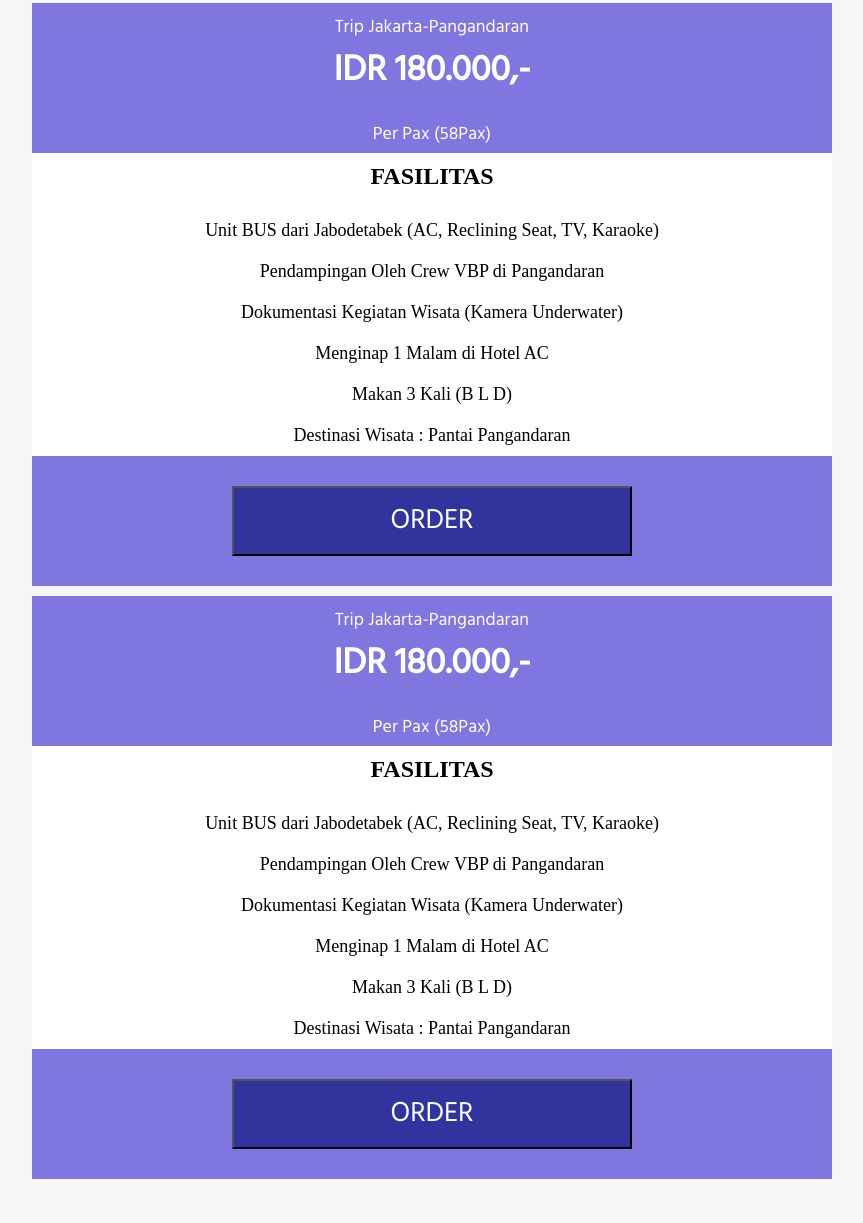
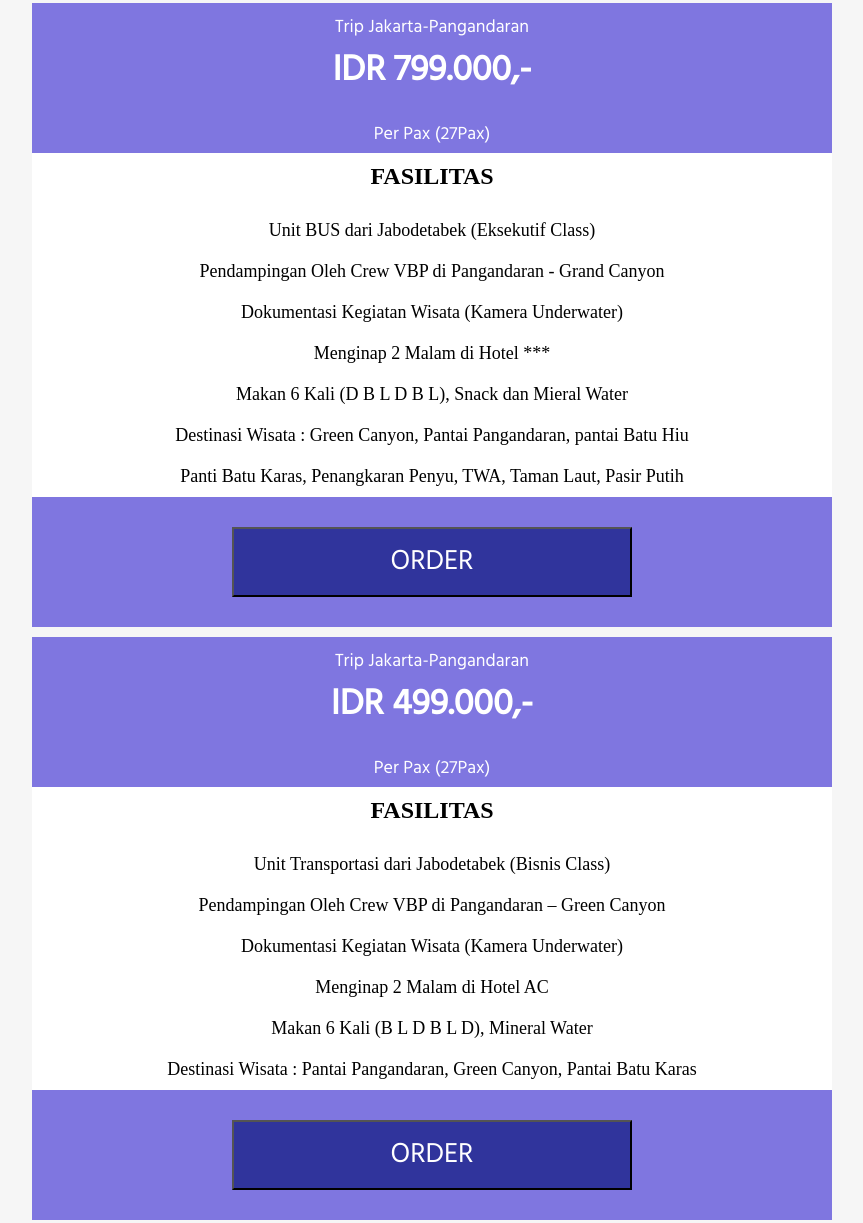
Before and after one commit to rizariza69/project-team-1, a plain HTML site: page tour-service/index.html in a window 1280 px wide. Shown: the part 820-2043 px from the top of the page, without its empty margins (208-1071 px from the left). Drawn offline with Linux system fonts and the light colour scheme; a web font is replaced by a local one.

Commit message:
improve structure tour service html and Readme

```diff
--- a/tour-service/index.html
+++ b/tour-service/index.html
@@ -58,20 +58,21 @@
               Trip Jakarta-Pangandaran
             </p>
             <h2 id="tour-box-1-price" class="tour-box-1-price">
-              IDR 180.000,-
+              IDR 799.000,-
             </h2>
             <p>
-              Per Pax (58Pax)
+              Per Pax (27Pax)
             </p>
           </div>
           <div id="tour-box-mid-1" class="tour-box-mid-1">
             <h2>FASILITAS</h2>
-            <p>Unit BUS dari Jabodetabek (AC, Reclining Seat, TV, Karaoke)</p>
-            <p>Pendampingan Oleh Crew VBP di Pangandaran</p>
+            <p>Unit BUS dari Jabodetabek (Eksekutif Class)</p>
+            <p>Pendampingan Oleh Crew VBP di Pangandaran - Grand Canyon</p>
             <p>Dokumentasi Kegiatan Wisata (Kamera Underwater)</p>
-            <p>Menginap 1 Malam di Hotel AC</p>
-            <p>Makan 3 Kali (B L D)</p>
-            <p>Destinasi Wisata : Pantai Pangandaran</p>
+            <p>Menginap 2 Malam di Hotel ***</p>
+            <p>Makan 6 Kali (D B L D B L), Snack dan Mieral Water</p>
+            <p>Destinasi Wisata : Green Canyon, Pantai Pangandaran, pantai Batu Hiu</p>
+            <p>Panti Batu Karas, Penangkaran Penyu, TWA, Taman Laut, Pasir Putih</p>
           </div>
           <div id="tour-box-bottom-1" class="tour-box-bottom-1">
             <a href="#"><button class="tour-order-button">ORDER</button></a>
@@ -83,20 +84,20 @@
                 Trip Jakarta-Pangandaran
               </p>
               <h2 id="tour-box-1-price" class="tour-box-1-price">
-                IDR 180.000,-
+                IDR 499.000,-
               </h2>
               <p>
-                Per Pax (58Pax)
+                Per Pax (27Pax)
               </p>
             </div>
             <div id="tour-box-mid-1" class="tour-box-mid-1">
               <h2>FASILITAS</h2>
-              <p>Unit BUS dari Jabodetabek (AC, Reclining Seat, TV, Karaoke)</p>
-              <p>Pendampingan Oleh Crew VBP di Pangandaran</p>
+              <p>Unit Transportasi dari Jabodetabek (Bisnis Class)</p>
+              <p>Pendampingan Oleh Crew VBP di Pangandaran – Green Canyon</p>
               <p>Dokumentasi Kegiatan Wisata (Kamera Underwater)</p>
-              <p>Menginap 1 Malam di Hotel AC</p>
-              <p>Makan 3 Kali (B L D)</p>
-              <p>Destinasi Wisata : Pantai Pangandaran</p>
+              <p>Menginap 2 Malam di Hotel AC</p>
+              <p>Makan 6 Kali (B L D B L D), Mineral Water</p>
+              <p>Destinasi Wisata : Pantai Pangandaran, Green Canyon,  Pantai Batu Karas</p>
             </div>
             <div id="tour-box-bottom-1" class="tour-box-bottom-1">
               <a href="#"><button class="tour-order-button">ORDER</button></a>
```
Also changed, not shown: 1 other file.
